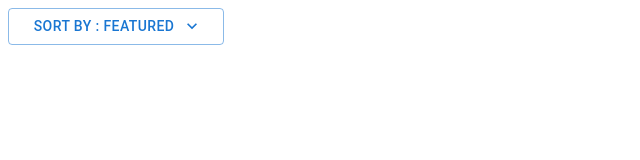
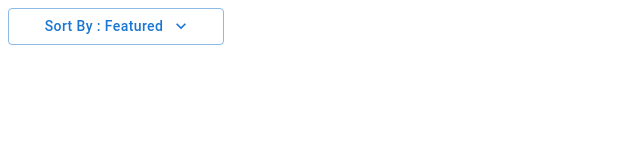
Before and after one commit to prateek883/Dropdown-Material-, a React (Create React App) app: page / in a window 1280 px wide. Shown: the top 160 px of the page, without its empty margins (0-640 px from the left). Built offline with nearby package versions, Linux system fonts and the light colour scheme.

Commit message:
1 file modified

```diff
--- a/src/dropdownPlain.js
+++ b/src/dropdownPlain.js
@@ -22,6 +22,7 @@ const StyledMenu = styled((props) => (
       vertical: '0',
       horizontal: '0',
     }}
+    sx={{ padding: '0px' }}
     {...props}
   />
 ))(({ theme }) => ({
@@ -74,7 +75,7 @@ export default function DrpdownPlain() {
         disableElevation
         onClick={handleClick}
         endIcon={<KeyboardArrowDownIcon />}
-        sx={{ width: '216px', fontSize: 14 }}
+        sx={{ width: '216px', fontSize: 14, textTransform: 'none' }}
       >
         Sort By : Featured
       </Button>
```
